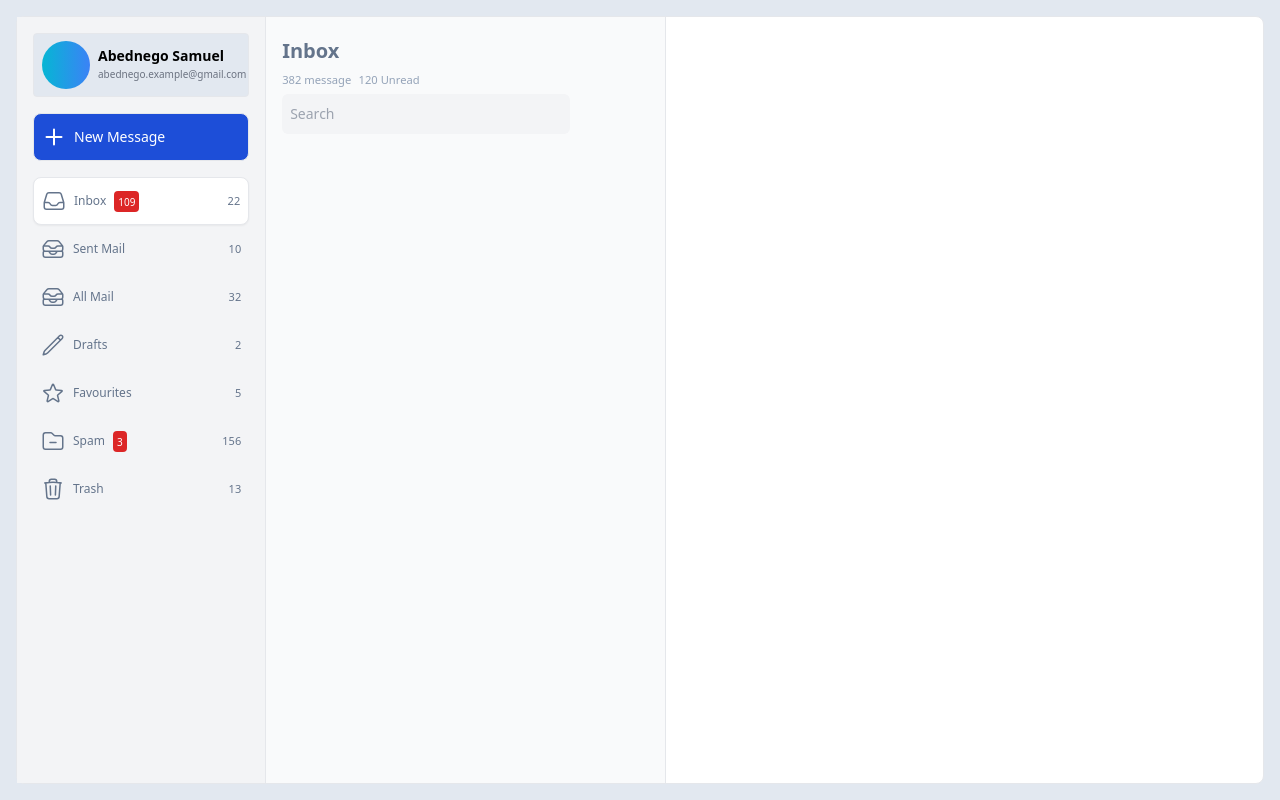
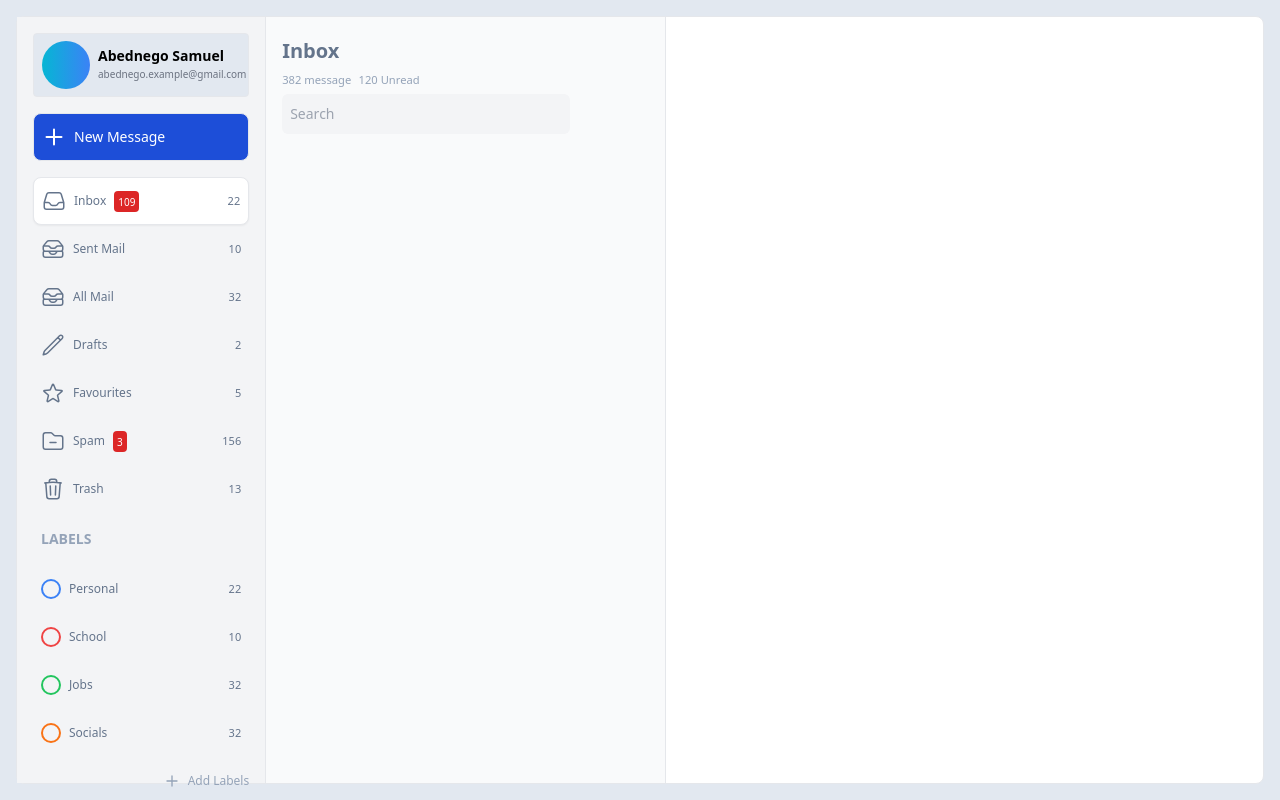
Before and after one commit to koomabenjamin/mailbox-vue-ui, a Vue app: page / in a window 1280 px wide. Built offline with nearby package versions, Linux system fonts and the light colour scheme.

Commit message:
Design and finish labels

```diff
--- a/src/views/MailBox.vue
+++ b/src/views/MailBox.vue
@@ -44,8 +44,34 @@
         </div>
 
         <!-- Labels -->
+        <p class="mt-5 text-sm text-slate-400 pl-2 uppercase font-semibold">Labels</p>
         <div class="h-auto w-full p-0">
-
+          <div class="h-12 w-full rounded-lg text-sm flex items-center justify-between text-slate-500 p-2 cursor-pointer"
+            v-for="item in labelItems"
+            :class="{ 'bg-white border shadow-sm': activeTab === item.tab }"
+            @click="changeTab(item.tab)"
+            :key="item">
+              <div
+                class="flex space-x-2 items-center">
+                <div
+                :class="item.colour"
+                class="h-5 w-5 border-2 rounded-full"></div>
+                <span class="text-xs font-normal">{{ item.name }}</span>
+                <!-- <div
+                  :class="{ 'hidden' : item.unReadCount === 0}"
+                  class="text-white bg-red-600 rounded px-1">
+                  <span v-if="item.unReadCount > 0" class="text-[10px]">{{ item.unReadCount }}</span>
+                </div> -->
+              </div>
+              <div class="text-[11px]">{{ item.readCount }}</div>
+          </div>
+        </div>
+        <div class="mt-5 text-xs text-slate-400 hover:text-blue-600 pl-2 font-normal space-x-2 flex w-full justify-end cursor-pointer">
+          <component
+            class="h-4 w-4 stroke-2"
+            :is="OutlineIcons['PlusIcon']">
+          </component>
+          <span>Add Labels</span>
         </div>
 
       </div>
@@ -95,6 +121,13 @@ const mainMenuItems = [
   { tab:'trash', icon:'TrashIcon', name:'Trash', unReadCount:0, readCount: 13 },
 ];
 
+const labelItems = [
+  { colour:'border-blue-500', tab:'personal', icon:'InboxIcon', name:'Personal', unReadCount:109, readCount: 22 },
+  { colour:'border-red-500', tab:'school', icon:'InboxStackIcon', name:'School', unReadCount:0, readCount: 10 },
+  { colour:'border-green-500', tab: 'jobs', icon: 'InboxStackIcon', name: 'Jobs', unReadCount: 0, readCount: 32 },
+  { colour:'border-orange-500', tab: 'socials', icon: 'InboxStackIcon', name: 'Socials', unReadCount: 0, readCount: 32 },
+]
+
 </script>
 
 <style>
```
